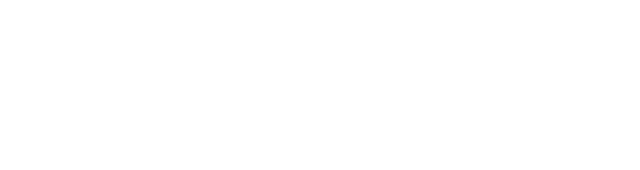
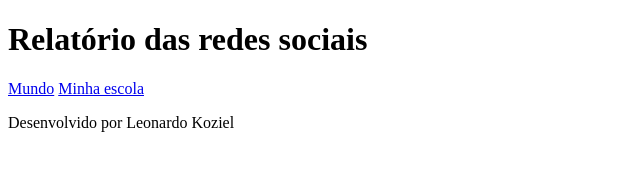
Before and after one commit to leozinhokakaj/Rede-Sociais-, a plain HTML site: page index.html in a window 1280 px wide. Shown: the whole page, without its empty margins (0-640 px from the left). Drawn offline with Linux system fonts and the light colour scheme.

Commit message:
Add files via upload

```diff
--- a/index.html
+++ b/index.html
@@ -6,8 +6,20 @@
     <title>Redes Sociais</title>
 </head>
 <body>
-    <header></header>
-    <main></main>
-    <footer></footer>
+    <header>
+        <h1>Relatório das redes sociais</h1>
+        <nav>
+            <a href="index.html">Mundo</a>
+            <a href="#">Minha escola</a>
+        </nav>
+    </header>
+    <main class=”graficos-section”>
+        <section id=”graficos-container” class=”graficos-container”>
+        <!-- crie os gráficos aqui -->
+        </section>
+        </main>
+    <footer>
+        <p>Desenvolvido por Leonardo Koziel</p>
+    </footer>
 </body>
 </html>
--- a/style.css
+++ b/style.css
@@ -0,0 +1,6 @@
+@import url('https://fonts.googleapis.com/css2?family=Nunito+Sans:ital,opsz,wght@0,6..12,200..1000;1,6..12,200..1000&display=swap');
+:root {
+    --bg-color: #73EC8B;
+    --primary-color: #15B392;
+    --secundary-color: #D2FF72;
+    }
```
